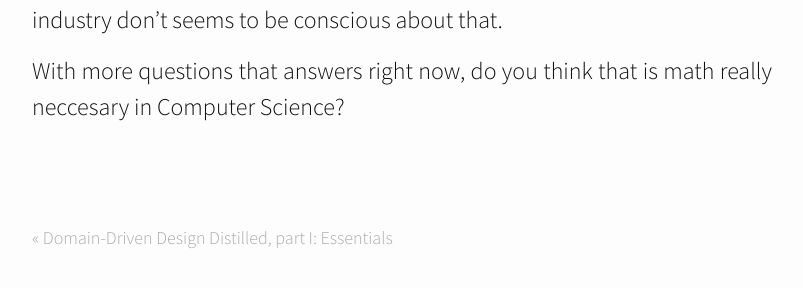
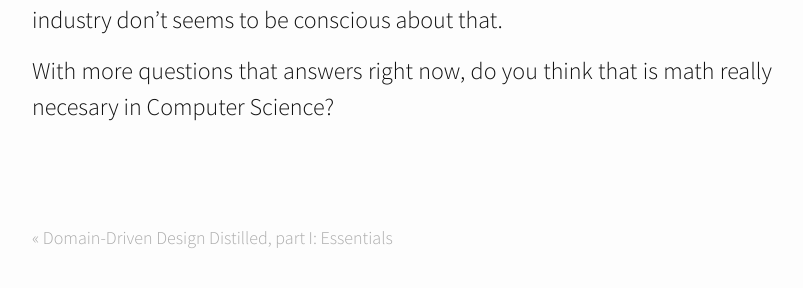
Before and after one commit to AlejandroME/alejandrome.github.io, a Jekyll site: the page built from _posts/2017-04-30-math-in-cs.md, in a window 1280 px wide and 900 px high, scrolled down 3360 px. Shown: the part 417-705 px from the top of the window, without its empty margins (238-1041 px from the left). Built offline with Jekyll 4.4.1, drawn with Linux system fonts in a browser that asks for light colours; nearby versions of some CDN libraries; comment, search, counter and statistics services are not loaded; some of the changed text lies outside the part shown.

Commit message:
Fix "neccesary" typo

```diff
--- a/_posts/2017-04-30-math-in-cs.md
+++ b/_posts/2017-04-30-math-in-cs.md
@@ -1,11 +1,11 @@
 ---
 layout: post
-title: Is math really neccesary in CS?
+title: Is math really necesary in CS?
 date: 2017-04-30 17:00:00-0500
 categories: ["theory", "math", "computer science"]
 ---
 
-This could sound as a very obvious question but I'm tempted to ask it because I have mixed feelings about that: **Is it math really neccesary in Computer Science?**
+This could sound as a very obvious question but I'm tempted to ask it because I have mixed feelings about that: **Is it math really necesary in Computer Science?**
 
 I am asking myself this question since I started to work at my [current job](http://s4n.co) because I have found _challenging_ things here that, at glance requires some sort of math knowledge (Functional programming, for example). When people here starts to talk about Distributed Systems, Consensus algorithms, Algebras and so on you start to realize that these topics, requires you to have a good understanding of maths.
 
@@ -56,4 +56,4 @@ Last, but not least, [this post](http://jvns.ca/blog/2017/04/17/statistics-for-p
 
 For summing up, I know that I've mentioned some issues for which I think that software developers here don't give maths their real value and also the industry don't seems to be conscious about that.
 
-With more questions that answers right now, do you think that is math really neccesary in Computer Science?
+With more questions that answers right now, do you think that is math really necesary in Computer Science?
```
